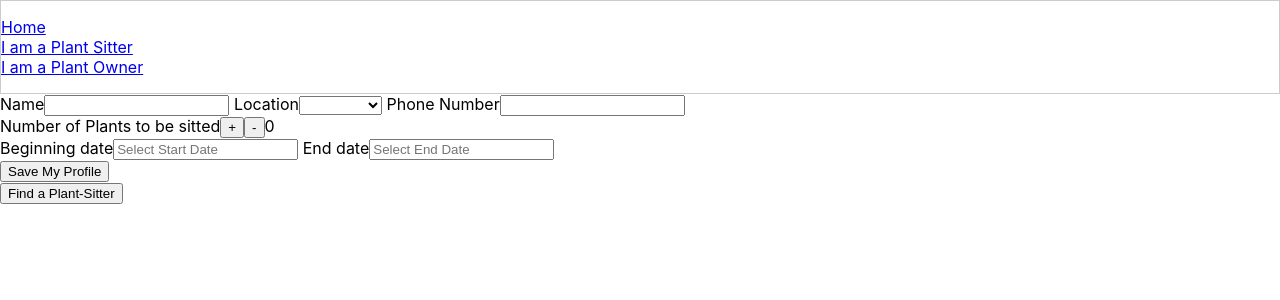
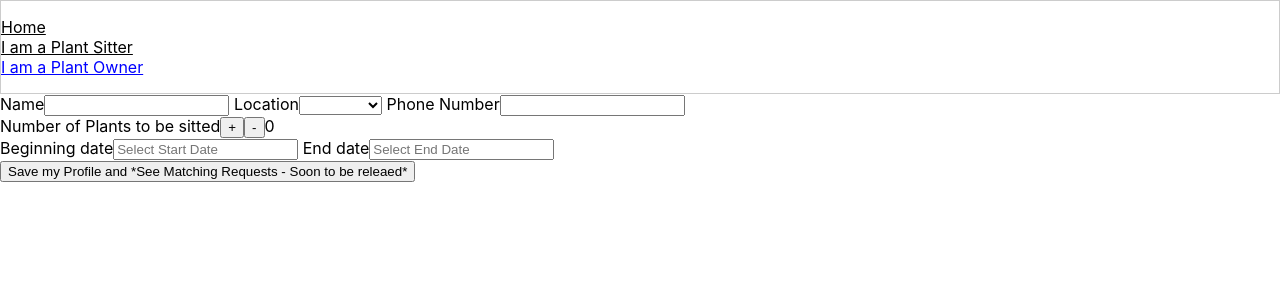
Before and after one commit to juliestamenic/julie-mvp, a React (Create React App) app: page /plant-owner in a window 1280 px wide. Shown: the top 300 px of the page. Built offline with nearby package versions, Linux system fonts and the light colour scheme.

Commit message:
Newer version with menu changing color

```diff
--- a/src/App.js
+++ b/src/App.js
@@ -8,11 +8,14 @@ import Routes from "./components/Routes"
 import { useHistory } from 'react-router-dom';
 
 let InitialSitters = [
-  { nameSitter: 'Julie S', locationSitter: "Barcelona", phoneSitter: "12345" , startDateSitter: "" , endDateSitter : "" }
+  { nameSitter: 'Julie', locationSitter: "Barcelona", phoneSitter: "671 273 802" , startDateSitter: "" , endDateSitter : "" },
+  { nameSitter: 'Tom', locationSitter: "London", phoneSitter: "1 674 273 802" , startDateSitter: "" , endDateSitter : "" },
+  { nameSitter: 'Fred', locationSitter: "Paris", phoneSitter: "6 674 273 802" , startDateSitter: "" , endDateSitter : "" }
 ];
 
 let InitialOwners = [
-  { nameOwner: 'Jim', locationOwner: "Barcelona", plantsOwner: "2" , startDateOwner: "01/03/2021" , endDateOwner : "08/03/2021" }
+  { nameOwner: 'Jim', locationOwner: "Barcelona", phoneOwner: "+34 671 872 000" , startDateOwner: "01/03/2021" , endDateOwner : "08/03/2021" },
+  { nameOwner: 'Jessica', locationOwner: "Barcelona", phoneOwner: "+34 651 871 000" , startDateOwner: "20/03/2021" , endDateOwner : "28/03/2021" }
 ];
 
 function App() {
@@ -20,7 +23,7 @@ function App() {
   // const [plantSitterView, setPlantSitterView] = useState(true)
   const [owners, setOwners] = useState(InitialOwners);
   const [sitters, setSitters] = useState(InitialSitters);
-  // const [user , setUser] = useState(InitialUser)
+  // const [user , setUser] = useState(InitialUser) search sitter do filter and then match location
   const history = useHistory();
 
 
@@ -34,7 +37,8 @@ function App() {
     let newOwners = [...owners, ownerData];
     setOwners(newOwners)
     //console.log(`Owner Data from APP component:  ${ownerData.locationOwner} ${ownerData.nameOwner}${ownerData.phoneOwner} ${ownerData.plantsOwner} ${ownerData.startDateOwner} ${ownerData.endDateOwner}`)
-    history.push('/plant-sitting-requests');
+    // history.push('/plant-sitting-requests');
+    history.push('/plant-sitting-offers');
   }
 
 
@@ -45,9 +49,11 @@ function App() {
     setSitters(newSitters)
     // let newSitter = {nameSitter: sitterData.nameSitter, locationSitter: sitterData.locationSitter}
     // setSitters(sitters => [...sitters, newSitter])
-    history.push('/plant-sitting-offers');
+    history.push('/plant-sitting-requests');
     //console.log(`Sitter Data from APP component: ${sitterData.locationSitter} ${sitterData.nameSitter}  ${sitterData.startDateSitter} ${sitterData.endDateSitter}`)
   }
+
+  // collect city of the sitter and props of owners' city.
 
 
   // based in the comparison add what is true in an Array, return this array in a component
--- a/src/components/Navbar.css
+++ b/src/components/Navbar.css
@@ -5,3 +5,11 @@
 .Navbar ul {
     padding: 0;
 }
+
+.navLink {
+    color: black;
+  }
+
+.selected {
+    color: blue;
+  }
--- a/src/components/Navbar.js
+++ b/src/components/Navbar.js
@@ -4,12 +4,15 @@ import"./Navbar.css"
 
 
 function Navbar() {
+
+
+
     return (
         <nav className="Navbar">
             <ul>
-                <li><NavLink to="/" exact activeClassName="selected">Home</NavLink></li>
-                <li><NavLink to="/plant-sitter" activeClassName="selected">I am a Plant Sitter</NavLink></li>
-                <li><NavLink to="/plant-owner" activeClassName="selected">I am a Plant Owner</NavLink></li>
+                <li><NavLink to="/" exact activeClassName="selected" className="navLink" >Home</NavLink></li>
+                <li><NavLink to="/plant-sitter" activeClassName="selected" className="navLink">I am a Plant Sitter</NavLink></li>
+                <li><NavLink to="/plant-owner" activeClassName="selected" className="navLink">I am a Plant Owner</NavLink></li>
                 {/* <li><NavLink to="/dashboard-users" activeClassName="selected">Dashboard Users</NavLink></li> */}
             </ul>
         </nav>
--- a/src/components/PlantOwnerForm.js
+++ b/src/components/PlantOwnerForm.js
@@ -103,10 +103,10 @@ function handleChangeDates(date, name) {
             endDate={endDateOwner}
             handleChangeDates={ handleChangeDates }
           />
-         <button type="submit" > Save My Profile</button>
+         <button type="submit" > Save my Profile and *See Matching Requests - Soon to be releaed*</button>
        </form>
 
-       <button onClick={(e) => history.push('/plant-sitting-offers')}> Find a Plant-Sitter</button>
+       {/* <button onClick={(e) => history.push('/plant-sitting-offers')}> Find a Plant-Sitter</button> */}
       </div>
     )
 }
--- a/src/components/PlantSitterForm.js
+++ b/src/components/PlantSitterForm.js
@@ -91,10 +91,10 @@ function handleSubmit(event) {
             endDate={ endDateSitterValue }
             handleChangeDates={ handleChangeDates }
           />
-          <button type="submit" > Save My Profile</button>
+          <button type="submit"> Save My Profile and *See Matching Offers - Soon to be releaed*</button>
 
        </form>
-       <button onClick={(e) => history.push('/plant-sitting-requests')}>See current Offers</button>
+       {/* <button onClick={(e) => history.push('/plant-sitting-requests')}>See all Offers</button> */}
       </div>
     )
 }
--- a/src/components/PlantSittingOffers.js
+++ b/src/components/PlantSittingOffers.js
@@ -11,7 +11,7 @@ function PlantSittingOffers(props){
                 {
                     props.sitters.map((sitters, k) => (
                         <div key={k}>
-                            <li> Name: {sitters.nameSitter}</li>
+                            <li onClick = {function (){alert(`${sitters.nameSitter} is located in ${sitters.locationSitter} and his phone number is ${sitters.phoneSitter}`);}}> Name: {sitters.nameSitter}</li>
                             <li>Location : {sitters.locationSitter} </li>
                             {/* <li>Phone Number : {sitters.phoneSitter} </li> */}
                             <li> Unavailable from: {sitters.startDateSitter.toString()} </li>
--- a/src/components/PlantSittingRequests.js
+++ b/src/components/PlantSittingRequests.js
@@ -1,6 +1,10 @@
 import React  from "react";
 
 function PlantSittingRequests(props){
+
+    //props.owners.filter = same city sitter
+    // result is an array with matching city
+    // define variable here
 
     return (
         <div className ="SittingRequests">
@@ -11,8 +15,8 @@ function PlantSittingRequests(props){
                 {
                     props.owners.map((owners, j) => (
                         <div key={j}>
-                            <li> {owners.nameOwner}</li>
-                            <li>{owners.locationOwner} </li>
+                            <li onClick={function () {alert(`${owners.nameOwner} is located in ${owners.locationOwner} and his phone number is ${owners.phoneOwner}`);}}> {owners.nameOwner}</li>
+                            {/* <li>{owners.locationOwner} </li> */}
                             {/* <li>Phone Number : {owners.phoneOwner} </li> */}
                             <li> Start Date: {owners.startDateOwner.toString()} </li>
                             <li> End Date: {owners.endDateOwner.toString()} </li>
@@ -24,4 +28,5 @@ function PlantSittingRequests(props){
     )
 }
 
+
 export default PlantSittingRequests;
```
